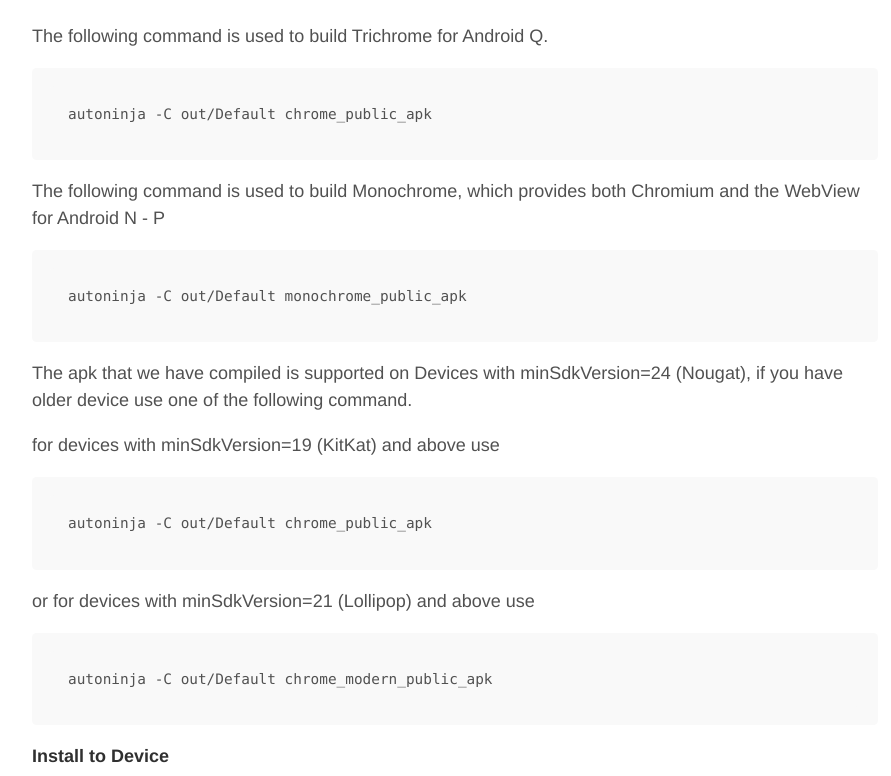
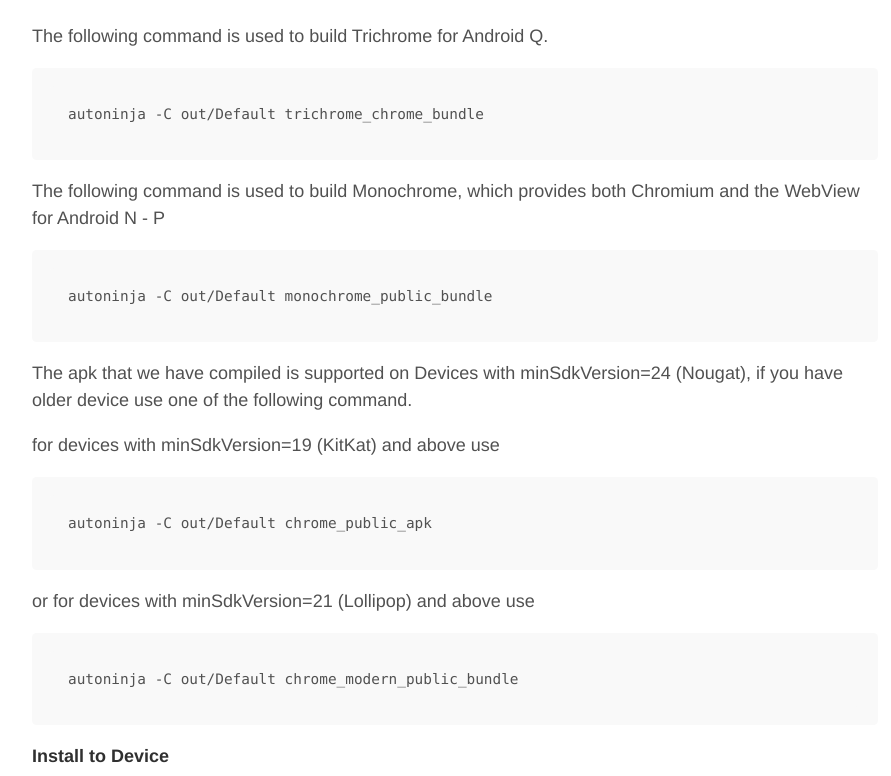
Before and after one commit to ChAndreas/chandreas.github.io, a Jekyll site: the page built from _posts/2019-01-29-build-chromium-android.md, in a window 1280 px wide and 1400 px high, scrolled down 1865 px. Shown: the part 154-930 px from the top of the window, without its empty margins (185-1076 px from the left). Built offline with Jekyll 4.4.1, drawn with Linux system fonts in a browser that asks for light colours.

Commit message:
Update 2019-01-29-build-chromium-android.md

```diff
--- a/_posts/2019-01-29-build-chromium-android.md
+++ b/_posts/2019-01-29-build-chromium-android.md
@@ -77,11 +77,11 @@
 
 The following command is used to build Trichrome for Android Q.
 
-	autoninja -C out/Default chrome_public_apk
+	autoninja -C out/Default trichrome_chrome_bundle
 
 The following command is used to build Monochrome, which provides both Chromium and the WebView for Android N - P
 
-	autoninja -C out/Default monochrome_public_apk
+	autoninja -C out/Default monochrome_public_bundle
 
 The apk that we have compiled is supported on Devices with minSdkVersion=24 (Nougat), if you have older device use one of the following command.
 
@@ -91,7 +91,7 @@
 
 or for devices with minSdkVersion=21 (Lollipop) and above use
 
-	autoninja -C out/Default chrome_modern_public_apk
+	autoninja -C out/Default chrome_modern_public_bundle
 
 **Install to Device**
 
```
